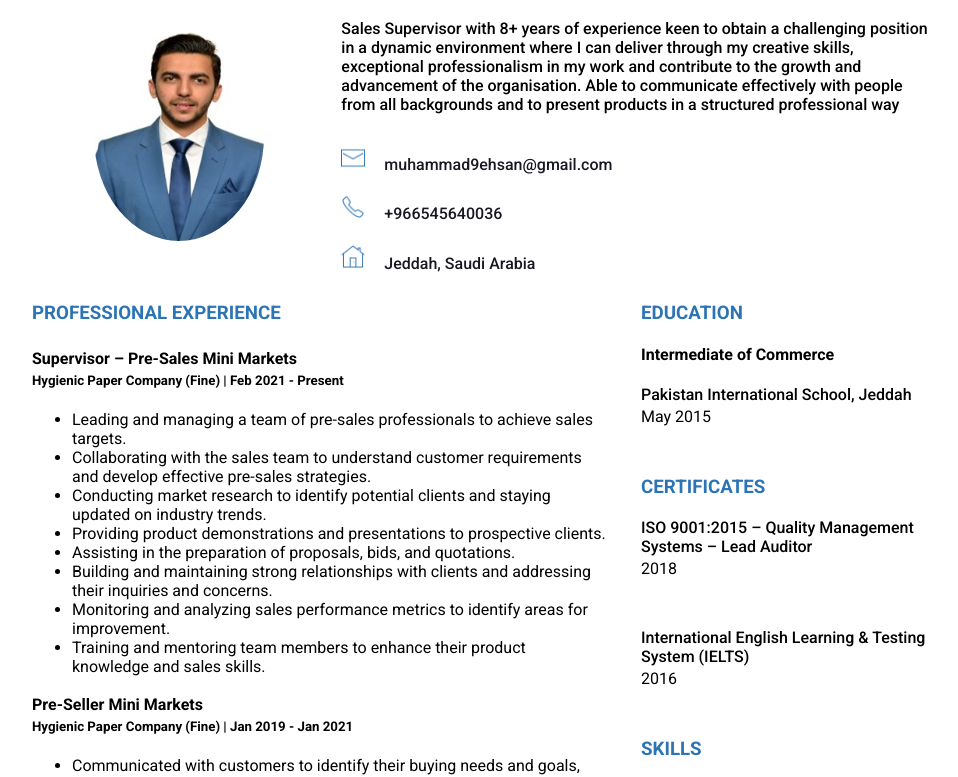
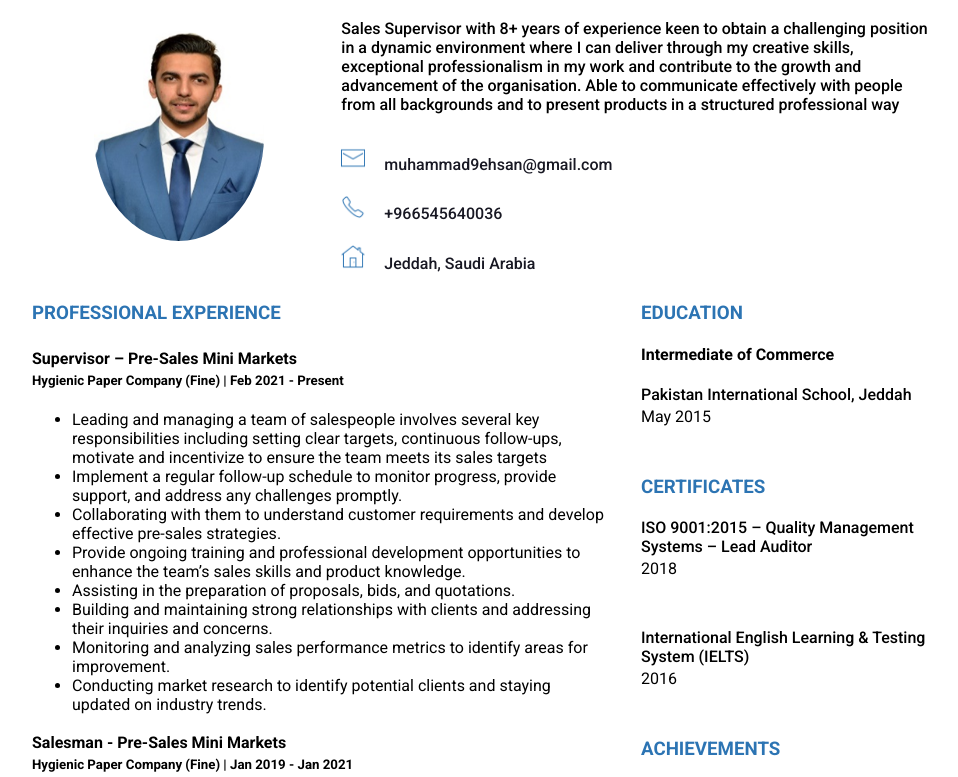
Before and after one commit to meh7san/resume, a plain HTML site: page index.html in a window 1280 px wide. Shown: the part 160-937 px from the top of the page, without its empty margins (160-1118 px from the left). Drawn offline with nearby package versions, Linux system fonts and the light colour scheme.

Commit message:
Update index.html

```diff
--- a/index.html
+++ b/index.html
@@ -49,22 +49,21 @@
             <h4 class="job-titles">Supervisor – Pre-Sales Mini Markets </h4>
             <h5 class="job-subtitles">Hygienic Paper Company (Fine) | Feb 2021 - Present</h5>
             <ul>
-                <li>
-                    Leading and managing a team of pre-sales professionals to achieve sales targets.
+                <li>Leading and managing a team of salespeople involves several key responsibilities including setting clear targets, continuous follow-ups, motivate and incentivize to ensure the team meets its sales targets
                 </li>
-                <li>Collaborating with the sales team to understand customer requirements and develop effective
+                <li>Implement a regular follow-up schedule to monitor progress, provide support, and address any challenges promptly.</li>
+                <li>Collaborating with them to understand customer requirements and develop effective
                     pre-sales strategies.</li>
-                <li>Conducting market research to identify potential clients and staying updated on industry trends.
-                </li>
-                <li>Providing product demonstrations and presentations to prospective clients.</li>
+                <li>Provide ongoing training and professional development opportunities to enhance the team’s sales skills and product knowledge.</li>
                 <li>Assisting in the preparation of proposals, bids, and quotations.</li>
                 <li>Building and maintaining strong relationships with clients and addressing their inquiries and
                     concerns.</li>
                 <li>Monitoring and analyzing sales performance metrics to identify areas for improvement.</li>
-                <li>Training and mentoring team members to enhance their product knowledge and sales skills.</li>
+                <li>Conducting market research to identify potential clients and staying updated on industry trends.
+                </li>
             </ul>
 
-            <h4 class="job-titles">Pre-Seller Mini Markets </h4>
+            <h4 class="job-titles">Salesman - Pre-Sales Mini Markets </h4>
             <h5 class="job-subtitles">Hygienic Paper Company (Fine) | Jan 2019 - Jan 2021</h5>
             <ul>
                 <li>Communicated with customers to identify their buying needs and goals, developed various sales
@@ -131,6 +130,10 @@
                 <p class="description">2016</p>
 
                 <div class="description"></div>
+                <h3 class="sub-title">Achievements</h3>
+                <p class="description">Successfully surpassed the sales target by 150% during the COVID-19 curfew period.</p>
+                <p class="description">Consistently achieved and surpassed sales targets and KPIs each month.</p>
+                <div class="description"></div>
                 <h3 class="sub-title">Skills</h3>
                 <p class="lineitems">
                     Customer Service<br>
```
